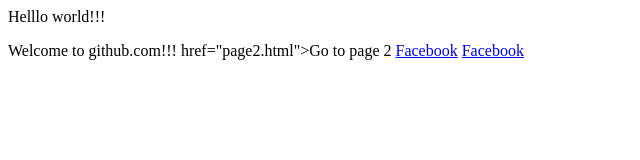
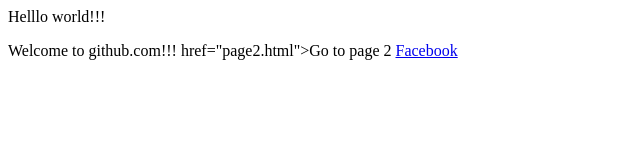
Before and after one commit to Abraradib123/Abraradib123.github.io, a plain HTML site: page index.html in a window 1280 px wide. Shown: the full height of the page, 0-640 px from the left. Drawn offline with Linux system fonts and the light colour scheme.

Commit message:
Update index.html

```diff
--- a/index.html
+++ b/index.html
@@ -7,4 +7,4 @@
 
   <a> href="page2.html">Go to page 2</a>
   <a href="https://www.facebook.com">Facebook</a>
-  <a href="https://www.facebook.com">Facebook</a>
+  <a img src="shakib.jpg"><br>
```
